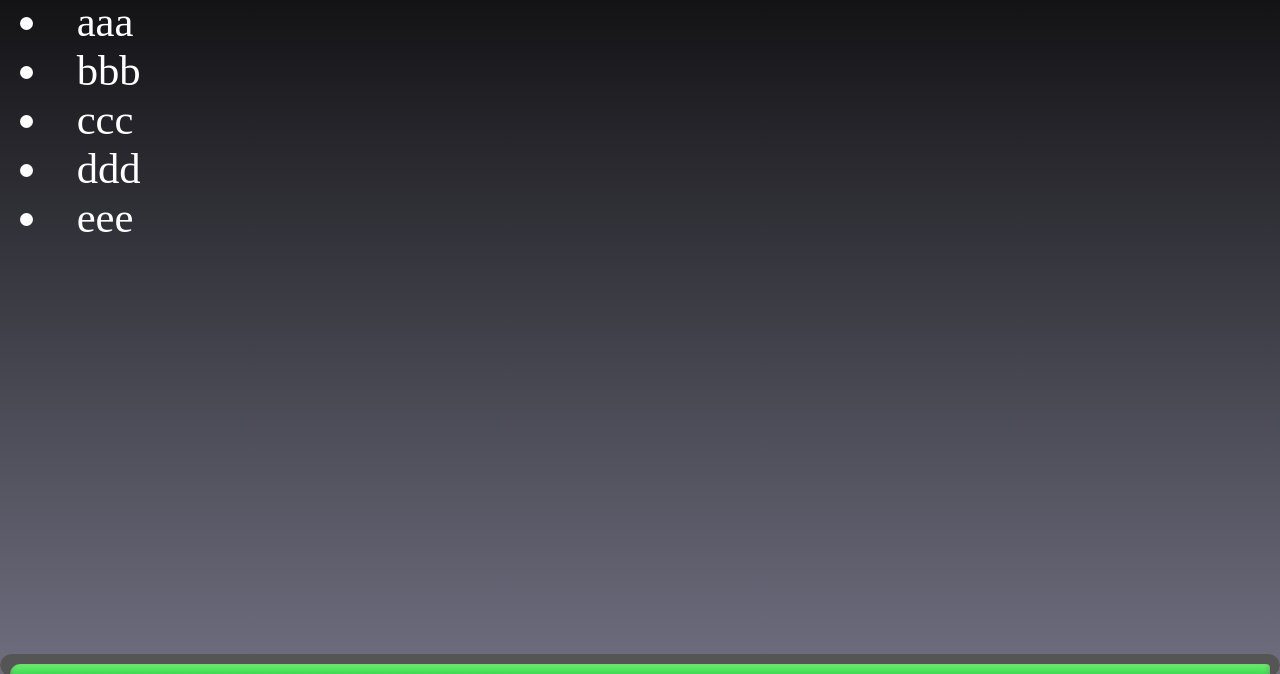
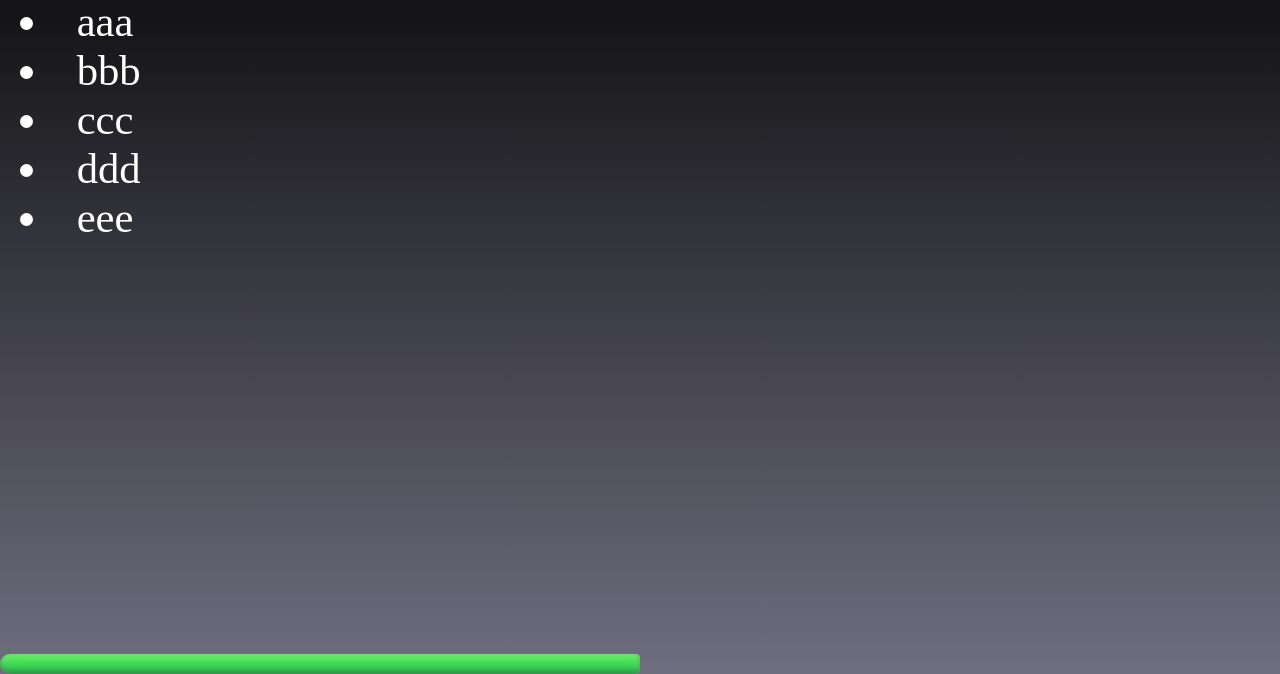
Before and after one commit to Konboi/presentation-tools, a plain HTML site: page index.html in a window 1280 px wide. Shown: the part 126-800 px from the top of the page. Drawn offline with Linux system fonts and the light colour scheme.

Commit message:
Created progreass function

```diff
--- a/css/base.css
+++ b/css/base.css
@@ -30,20 +30,15 @@ table,th,td,embed,object {
 }
 
 .progress {
-  height: 4px;
   width: 1260px;
   position: fixed;
   left: 0px;
-  background: #555;
-  -webkit-border-radius: 25px;
-  border-radius: 25px;
-  padding: 10px;
-  -webkit-box-shadow: inset 0 -1px 1px rgba(255,255,255,0.3);
 }
 
 .progress > span {
   display: block;
   height: 20px;
+  width: 0px;
 
   -webkit-border-bottom-right-radius: 8px;
   border-top-right-radius: 8px;
--- a/index.html
+++ b/index.html
@@ -20,7 +20,7 @@
       <div class="slide">bbbb</div>
 
       <div class="progress">
-        <span></span>
+        <span id="progress-bar"></span>
       </div>
     </div>
     <script src="./js/lib/jquery.min.js"></script>
--- a/js/base.js
+++ b/js/base.js
@@ -4,7 +4,7 @@ $(function () {
     var SLIDE_HEIGHT = 800;
     var current_x = 0;
     var current_y = 0;
-
+    var current_slide_number = 1;
     // initialize
     // width
     var slides = $('.slide').length;
@@ -14,12 +14,16 @@ $(function () {
     // progress bar
     var progress_top = $(window).height() - 20;
     $(".progress").css("top", progress_top + "px");
+    $("#progress-bar").css("width", (SLIDE_WIDTH/slides) * current_slide_number);
 
     // next slide
     $(window).keypress(function (e) {
         if (e.which === 13 || e.which === 32 || e.which === 39) {
           current_x += SLIDE_WIDTH;
+          current_slide_number += 1;
+
           $('body').animate({ scrollLeft: current_x, scrollTop: current_y }, 1200);
+          $("#progress-bar").css("width", (SLIDE_WIDTH/slides) * current_slide_number);
         }
     });
 
@@ -27,6 +31,7 @@ $(function () {
     $(window).keypress(function (e) {
         if (e.which === 37 || e.which === 8) {
           current_x -= SLIDE_WIDTH;
+          current_slide_number == 1;
           $('body').animate({scrollLeft: current_x, scrollTop: current_y}, 1200);
         }
     });
```
